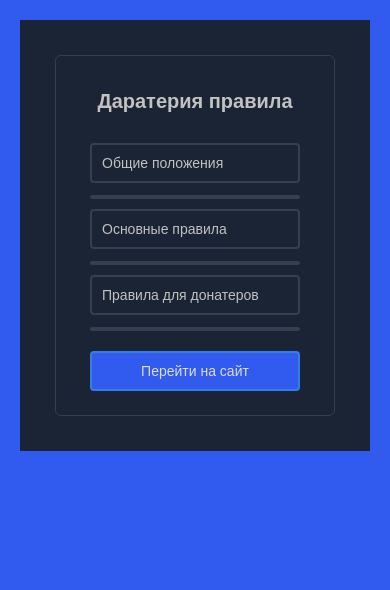
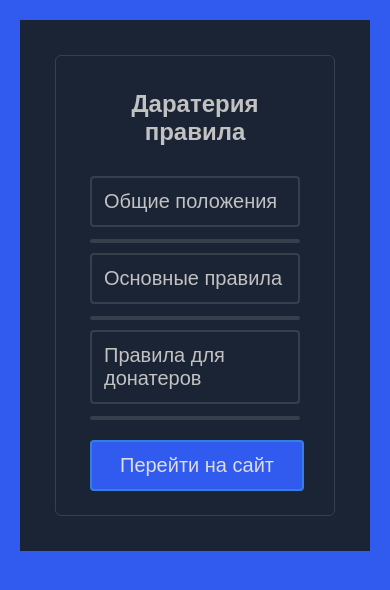
Before and after one commit to driversline/minecraft, a plain HTML site: page telegram-rules/index.html in a window 390 px wide. Drawn offline with Linux system fonts and the light colour scheme.

Commit message:
style.css

```diff
--- a/telegram-rules/style.css
+++ b/telegram-rules/style.css
@@ -85,13 +85,3 @@ h1 {
     max-height: 10000px;
     padding: 10px;
 }
-
-@media (max-width: 600px) {
-    h1 {
-        font-size: 20px;
-    }
-    .button, .link-button {
-        font-size: 14px;
-        padding: 10px;
-    }
-}
```
